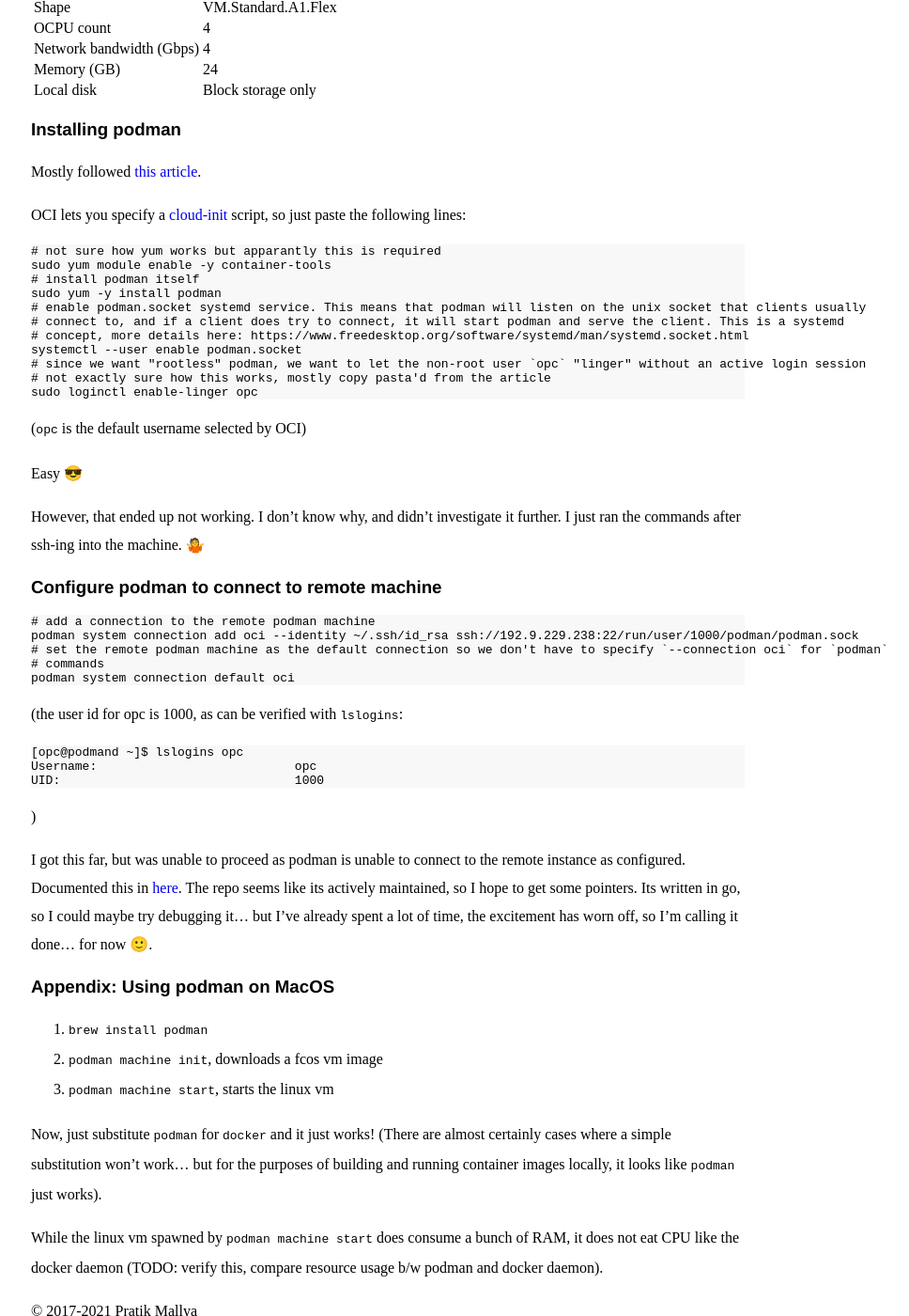
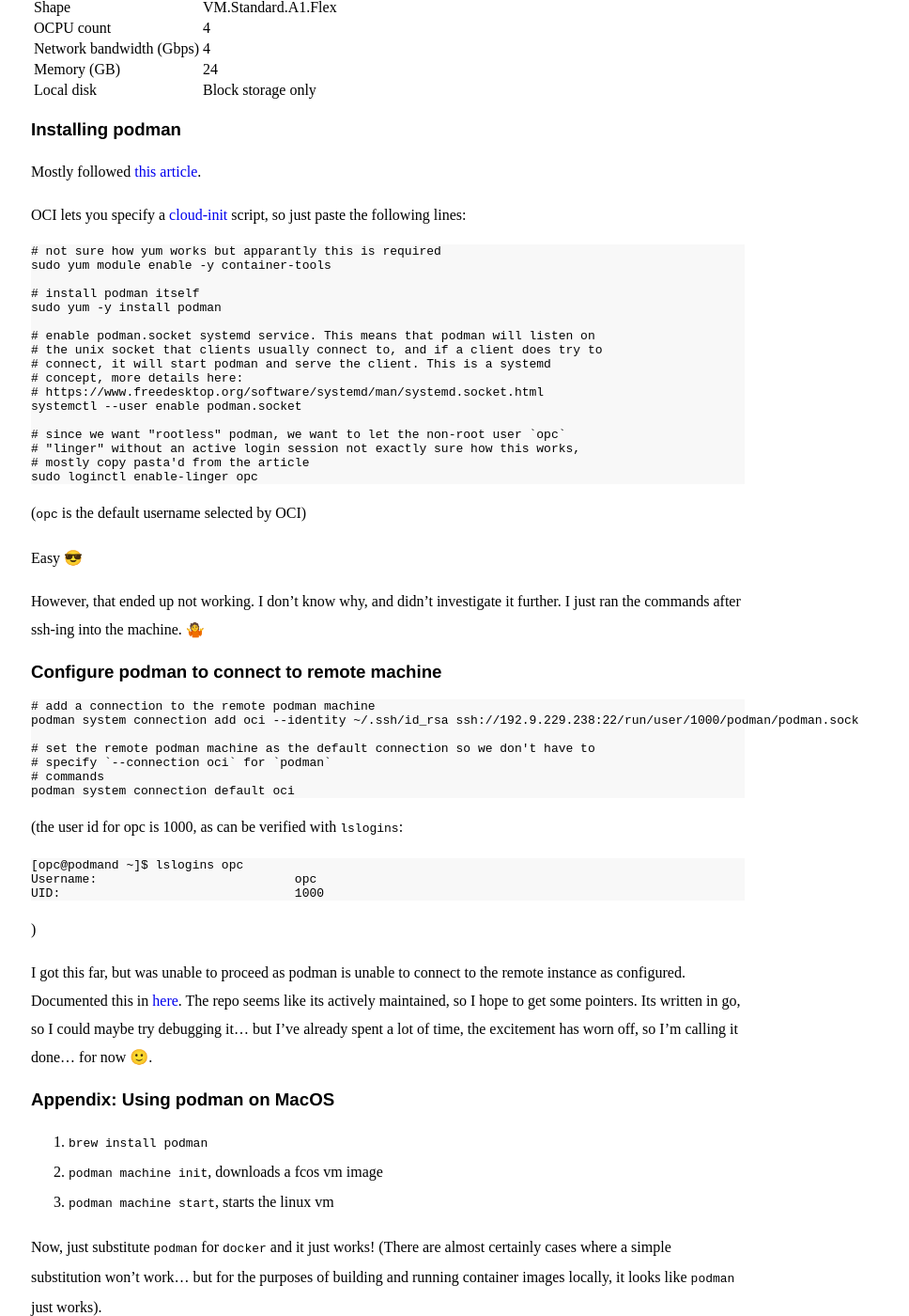
Before and after one commit to pratikmallya/pratikmallya.github.io, a Jekyll site: the page built from _posts/2021-11-28-remote-container-daemon.md, in a window 1280 px wide and 1400 px high, scrolled down 973 px. Shown: the whole window at 94% size, without its empty margins (227-1195 px from the left). Built offline with Jekyll 4.4.1, drawn with Linux system fonts in a browser that asks for light colours.

Commit message:
make pretty

````diff
--- a/_posts/2021-11-28-remote-container-daemon.md
+++ b/_posts/2021-11-28-remote-container-daemon.md
@@ -51,14 +51,20 @@
 ```
 # not sure how yum works but apparantly this is required
 sudo yum module enable -y container-tools
+
 # install podman itself
 sudo yum -y install podman
-# enable podman.socket systemd service. This means that podman will listen on the unix socket that clients usually
-# connect to, and if a client does try to connect, it will start podman and serve the client. This is a systemd
-# concept, more details here: https://www.freedesktop.org/software/systemd/man/systemd.socket.html
+
+# enable podman.socket systemd service. This means that podman will listen on
+# the unix socket that clients usually connect to, and if a client does try to
+# connect, it will start podman and serve the client. This is a systemd
+# concept, more details here:
+# https://www.freedesktop.org/software/systemd/man/systemd.socket.html
 systemctl --user enable podman.socket
-# since we want "rootless" podman, we want to let the non-root user `opc` "linger" without an active login session
-# not exactly sure how this works, mostly copy pasta'd from the article
+
+# since we want "rootless" podman, we want to let the non-root user `opc`
+# "linger" without an active login session not exactly sure how this works,
+# mostly copy pasta'd from the article
 sudo loginctl enable-linger opc
 ```
 
@@ -77,7 +83,9 @@
 ```
 # add a connection to the remote podman machine
 podman system connection add oci --identity ~/.ssh/id_rsa ssh://192.9.229.238:22/run/user/1000/podman/podman.sock
-# set the remote podman machine as the default connection so we don't have to specify `--connection oci` for `podman`
+
+# set the remote podman machine as the default connection so we don't have to
+# specify `--connection oci` for `podman`
 # commands
 podman system connection default oci
 ```
````
